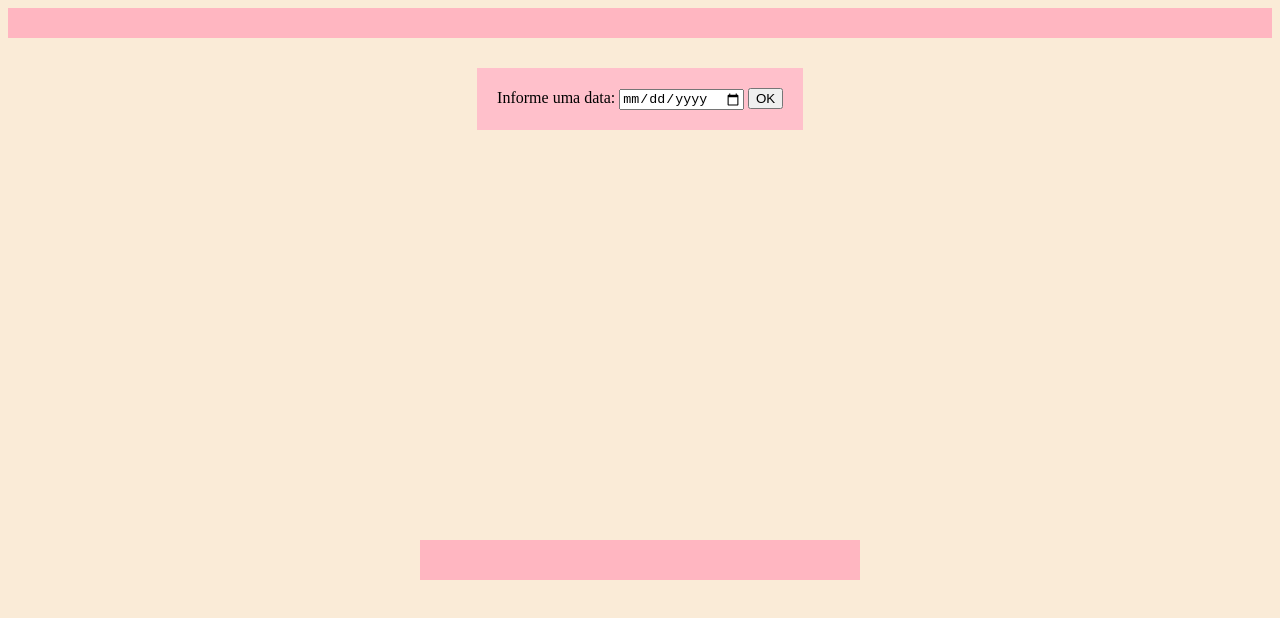
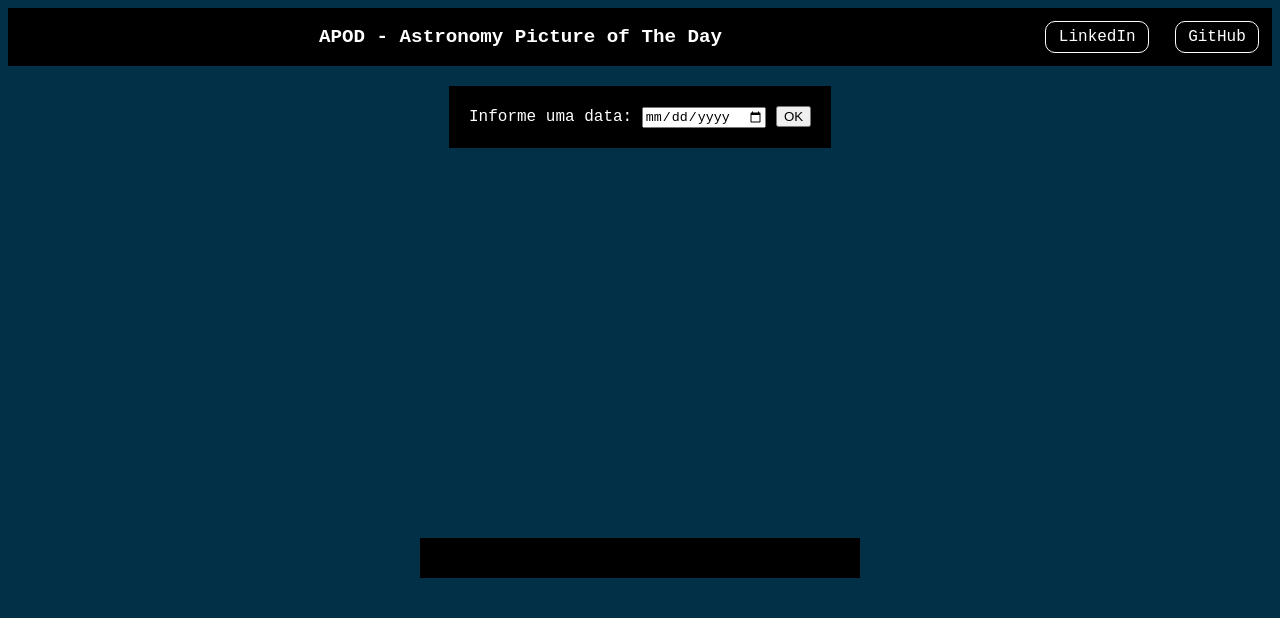
Before and after one commit to anafedechem/apod, a plain HTML site: page index.html in a window 1280 px wide. Drawn offline with nearby package versions, Linux system fonts and the light colour scheme.

Commit message:
apliquei detalhes no css e finalizei o projeto.

```diff
--- a/index.css
+++ b/index.css
@@ -1,35 +1,66 @@
 header{
-    background-color: lightpink;
-    height: 30px;
+    background-color: black;
+    height: fit-content;
+    font-family: 'Courier New', Courier, monospace;
+    width: 100%;
+    margin: 0px 0px;
+    display: flex;
+    justify-content: flex-end;
 }
+
+h2{
+    color: white;
+    font-family: 'Courier New', Courier, monospace;
+    margin: auto;
+    font-size: larger;
+}
+
 body{
-    background-color: antiquewhite;
+    background-color: #023047;
 }
 .calendar {
-    background-color: pink;
+    background-color: black;
+    color: white;
+    font-family: 'Courier New', Courier, monospace;
     width: fit-content;
     padding: 20px;
     margin: auto;
-    margin-top: 30px;
+    margin-top: 20px;
+}
+
+a{
+    width: fit-content;
+    padding: 0.5% 1%;
+    text-decoration: none;
+    background-color: black;
+    color: white;
+    border: 1.5px solid white;
+    border-radius: 10px;
+    margin: 1%;
+    display: flex;
+    align-items: center;
 }
 .imagemEncontrada{
-    background-color: pink;
+    background-color: transparent;
     width: fit-content;
     height: 350px;
     margin: auto;
-    margin-top: 30px;
-    margin-bottom: 30px;
+    margin-top: 20px;
+    margin-bottom: 20px;
 }
 #img-do-dia{
-    max-height: 350px;
+    max-height: 100%;
 }
 
 #video-do-dia{
-    max-width: 500px;
+    max-width:100%;
+    margin-top: 30%;
 }
 
 #descricao {
-    background-color: lightpink;
+    background-color: black;
+    color: white;
+    font-family: 'Courier New', Courier, monospace;
     width: 400px;
     height: fit-content;
     padding: 20px;
--- a/index.html
+++ b/index.html
@@ -12,7 +12,9 @@
 
 <body>
     <header>
-
+        <h2 class="animate__animated animate__lightSpeedInLeft"> APOD - Astronomy Picture of The Day</h2>
+        <a id="linkedin" href="https://www.linkedin.com/in/ana-paula-fedechem-silva-184a301a4">LinkedIn</a>
+        <a id="github" href="https://github.com/anafedechem">GitHub</a>
     </header>
 
     <main>
```
